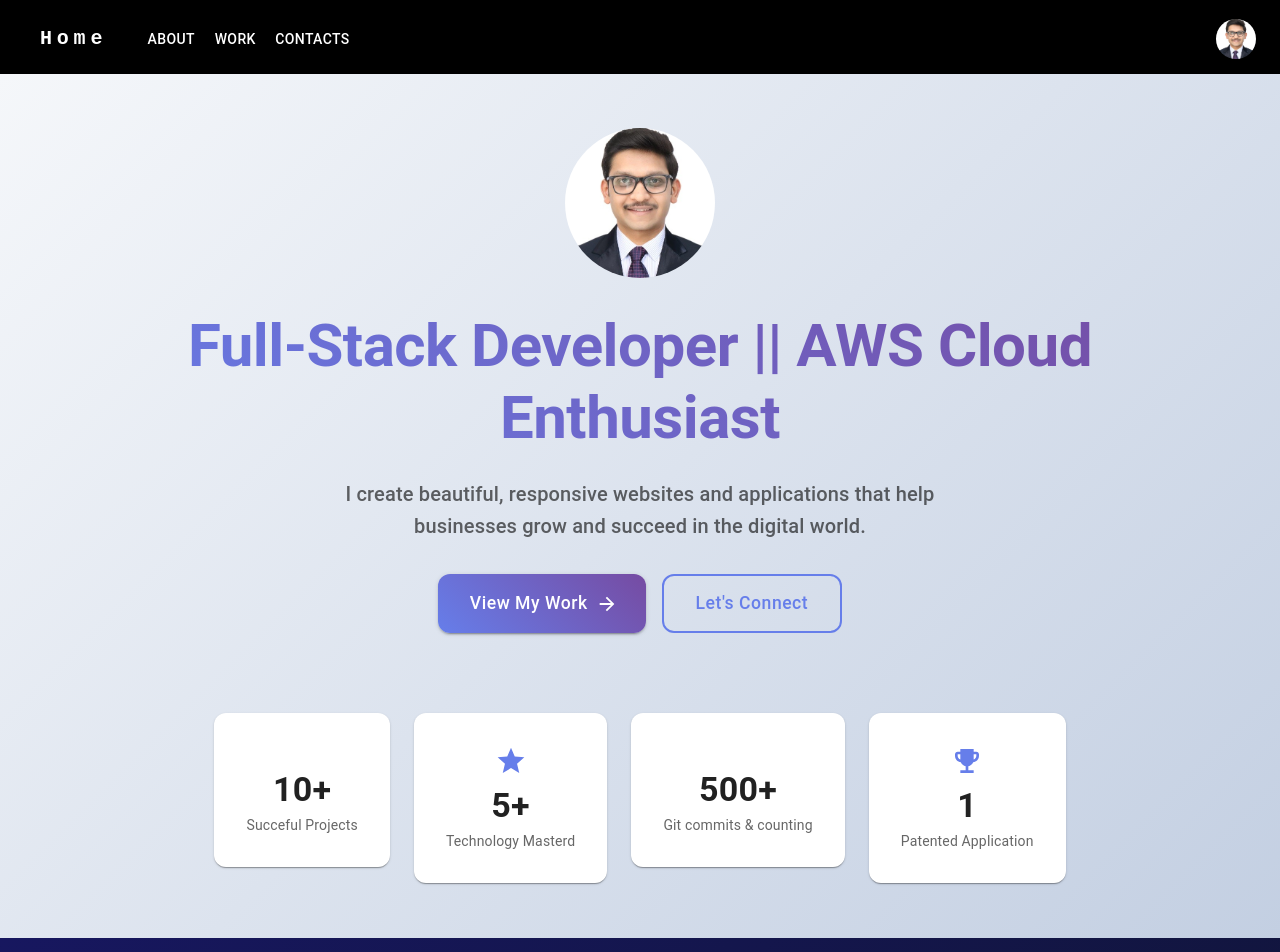
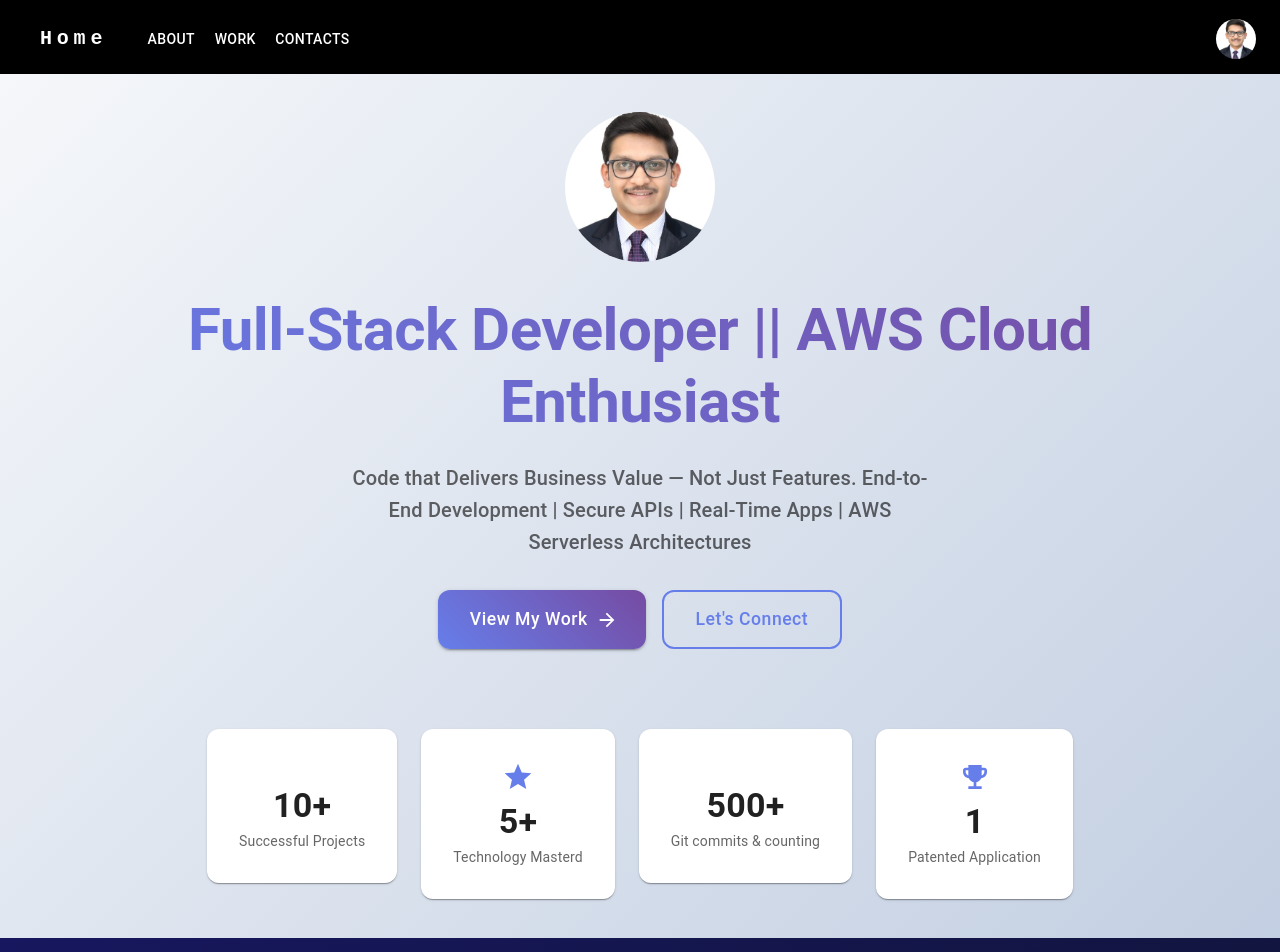
Before and after one commit to parikshitmali17/Portfolio, a React (Create React App) app: page / in a window 1280 px wide. Shown: the top 952 px of the page. Built offline with nearby package versions, Linux system fonts and the light colour scheme; some icons are missing.

Commit message:
splleing

```diff
--- a/src/Components/Intro.js
+++ b/src/Components/Intro.js
@@ -410,7 +410,7 @@ export default function Intro() {
   }
 
   const stats = [
-    { icon: <AccountTreeIcon/>, value: "10+", label: "Succeful Projects" },
+    { icon: <AccountTreeIcon/>, value: "10+", label: "Successful Projects" },
 
     { icon: <Star />, value: "5+ ", label: "Technology Masterd" },
     { icon:  <GitHubIcon/>, value: "500+", label: "Git commits & counting" },
@@ -481,8 +481,8 @@ export default function Intro() {
                     animation: "fadeInUp 1s ease-out 0.2s both",
                   }}
                 >
-                  I create beautiful, responsive websites and applications that help businesses grow and succeed in the
-                  digital world.
+                  Code that Delivers Business Value  — Not Just Features.
+                 End-to-End Development | Secure APIs | Real-Time Apps | AWS Serverless Architectures
                 </Typography>
 
                 {/* Action Buttons */}
```
